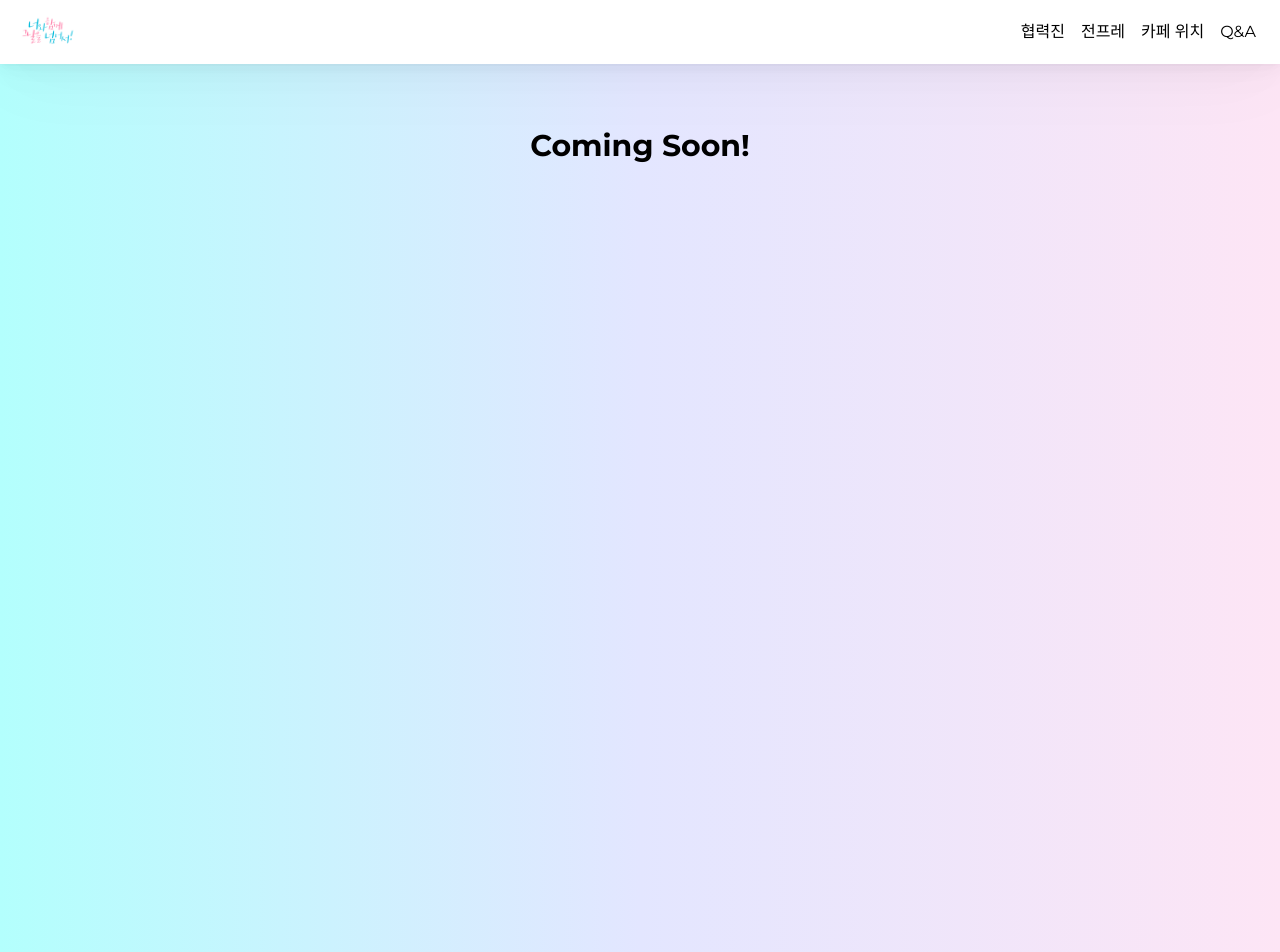
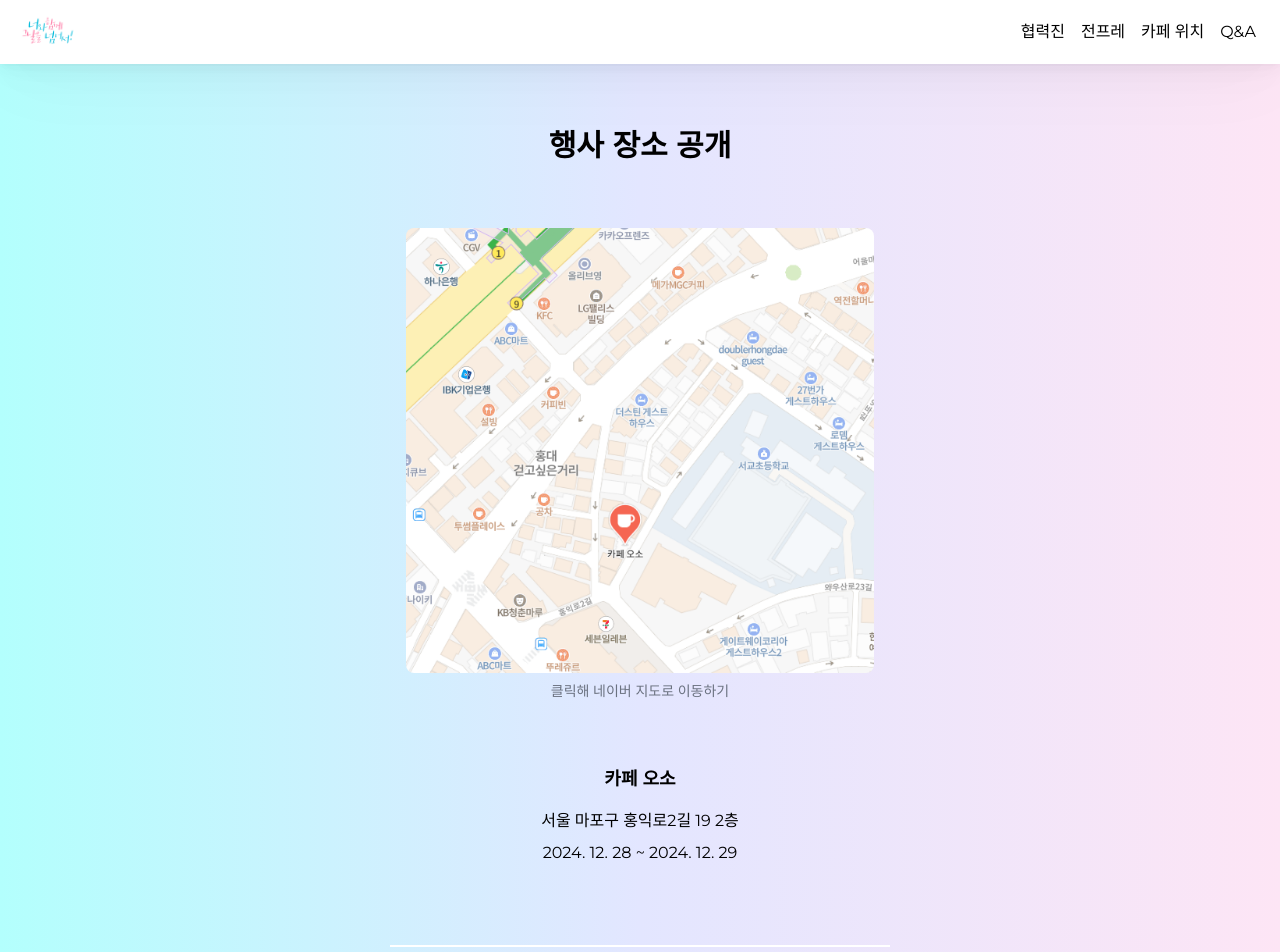
Before and after one commit to 5tarlight/happy-ankoha-day, a Next.js app: page /map in a window 1280 px wide. Shown: the top 952 px of the page. Built offline with nearby package versions, Linux system fonts and the light colour scheme; a web font is replaced by a local one.

Commit message:
way to come

```diff
--- a/app/map/page.tsx
+++ b/app/map/page.tsx
@@ -1,3 +1,30 @@
+import Image from "next/image";
+
 export default function CafeMap() {
-  return <h1 className="mt-16 text-center text-3xl font-bold">Coming Soon!</h1>;
+  return (
+    <div className="flex justify-center">
+      <div className="w-full max-w-[500px] px-4 flex flex-col">
+        <h1 className="text-center text-3xl font-bold my-16">행사 장소 공개</h1>
+        <a
+          href="https://naver.me/xyjykhNG"
+          target="_blank"
+          className="flex flex-col gap-2 justify-center"
+        >
+          <img
+            src="/img/map/map.png"
+            alt="지도"
+            className="w-full rounded-lg"
+          />
+          <span className="flex self-center text-sm text-center text-gray-500">
+            클릭해 네이버 지도로 이동하기
+          </span>
+        </a>
+        <div className="mt-16 flex flex-col gap-4 text-center">
+          <h2 className="font-bold text-lg">카페 오소</h2>
+          <h3>서울 마포구 홍익로2길 19 2층</h3>
+          <h3 className="mt-[-0.5rem]">2024. 12. 28 ~ 2024. 12. 29</h3>
+        </div>
+      </div>
+    </div>
+  );
 }
```
Also changed, not shown: public/img/map/map.png (added), public/img/map/road.png (added).
